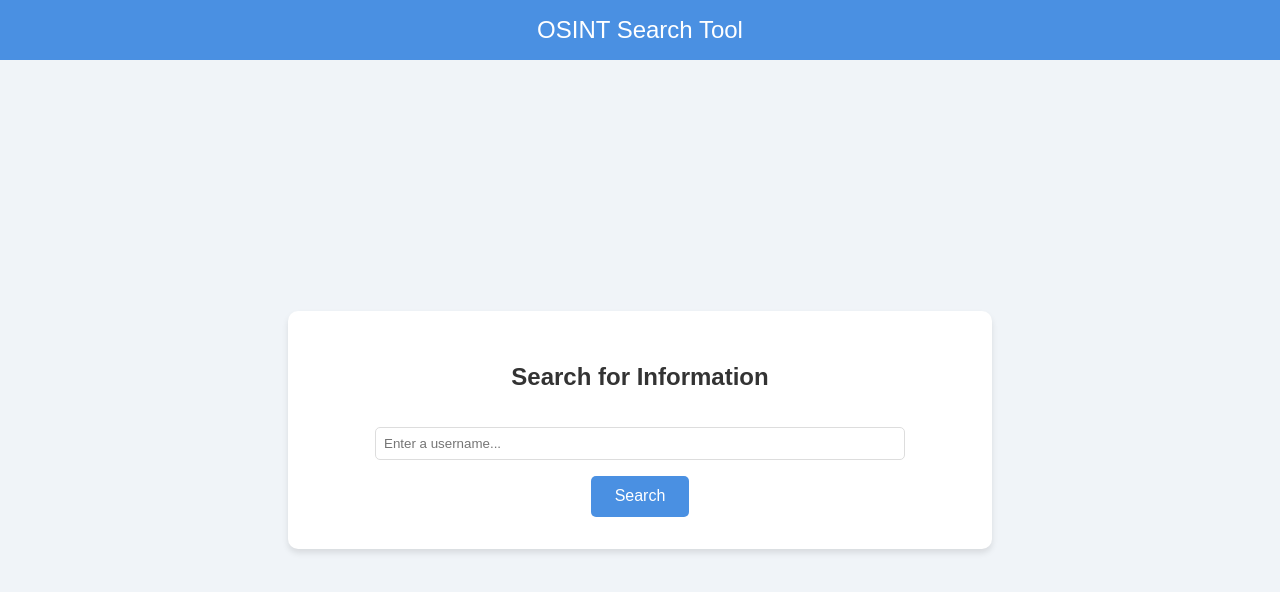
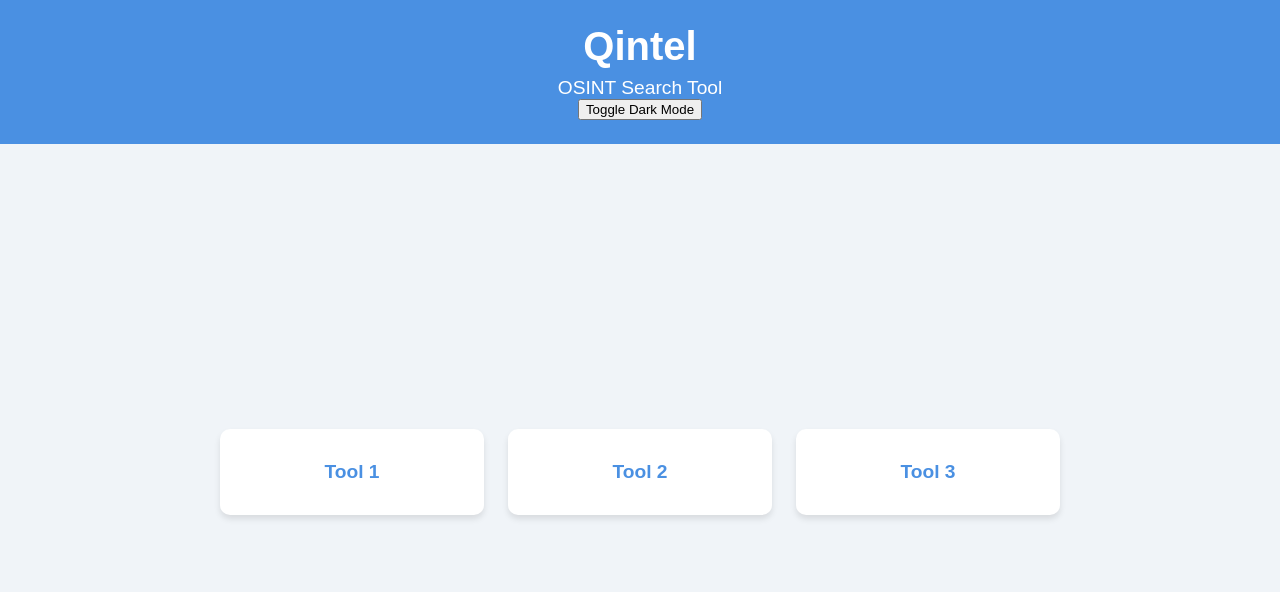
Before and after one commit to Gluszka13/hamed, a Flask app: page / in a window 1280 px wide. Shown: the top 592 px of the page. Run offline with Flask 3, Linux system fonts and the light colour scheme.

Commit message:
dark mode and subpages

```diff
--- a/server.py
+++ b/server.py
@@ -3,8 +3,12 @@ import subprocess
 
 app = Flask(__name__)
 
-@app.route('/', methods=['GET', 'POST'])
+@app.route("/")
 def home():
+    return render_template("index.html")
+
+@app.route("/tool1")
+def tool1():
     message = ""   # Komunikat po wpisaniu frazy
     results = ""   # Wyniki narzędzia OSINT
 
@@ -29,7 +33,18 @@ def home():
         else:
             message = "Please enter a search phrase."
 
-    return render_template('index.html', message=message, results=results)
+    return render_template("tool1.html")
+
+# Podstrona Tool 2
+@app.route("/tool2")
+def tool2():
+    return render_template("tool2.html")
+
+# Podstrona Tool 3
+@app.route("/tool3")
+def tool3():
+    return render_template("tool3.html")
+
 
 if __name__ == '__main__':
     app.run(host='0.0.0.0', port=8080)
--- /dev/null
+++ b/static/script.js
@@ -0,0 +1,22 @@
+document.addEventListener("DOMContentLoaded", () => {
+    const toggleButton = document.getElementById("dark-mode-toggle");
+    const body = document.body;
+
+    // Sprawdź, czy w localStorage zapisany jest tryb ciemny
+    const darkMode = localStorage.getItem("darkMode");
+    if (darkMode === "enabled") {
+        body.classList.add("dark-mode");
+    }
+
+    // Dodaj obsługę przycisku
+    toggleButton.addEventListener("click", () => {
+        body.classList.toggle("dark-mode");
+
+        // Zapisz preferencje użytkownika w localStorage
+        if (body.classList.contains("dark-mode")) {
+            localStorage.setItem("darkMode", "enabled");
+        } else {
+            localStorage.setItem("darkMode", "disabled");
+        }
+    });
+});
--- /dev/null
+++ b/static/style.css
@@ -0,0 +1,107 @@
+/* Ogólne style */
+body {
+    font-family: Arial, sans-serif;
+    margin: 0;
+    padding: 0;
+    display: flex;
+    flex-direction: column;
+    min-height: 100vh;
+    transition: background-color 0.3s, color 0.3s; /* Płynna zmiana między trybami */
+}
+
+/* Header */
+header {
+    text-align: center;
+    padding: 1.5rem;
+    background-color: #4a90e2;
+    color: white;
+    transition: background-color 0.3s, color 0.3s; /* Płynna zmiana między trybami */
+}
+
+h1 {
+    margin: 0;
+    font-size: 2.5rem;
+}
+
+p {
+    margin: 0.5rem 0 0;
+    font-size: 1.2rem;
+}
+
+/* Main */
+main {
+    flex: 1;
+    display: flex;
+    justify-content: center;
+    align-items: center;
+}
+
+/* Kafelki */
+.tile-container {
+    display: flex;
+    gap: 1.5rem;
+}
+
+.tile {
+    background-color: white;
+    padding: 2rem;
+    border-radius: 10px;
+    box-shadow: 0 4px 6px rgba(0, 0, 0, 0.1);
+    text-align: center;
+    transition: transform 0.2s, box-shadow 0.2s, background-color 0.3s, color 0.3s; /* Płynna zmiana między trybami */
+    width: 200px;
+}
+
+.tile:hover {
+    transform: translateY(-5px);
+    box-shadow: 0 6px 12px rgba(0, 0, 0, 0.2);
+}
+
+.tile a {
+    text-decoration: none;
+    color: #4a90e2;
+    font-size: 1.2rem;
+    font-weight: bold;
+    transition: color 0.3s; /* Płynna zmiana koloru linków */
+}
+
+/* Light mode (default) */
+body {
+    background-color: #f0f4f8;
+    color: #333;
+}
+
+header {
+    background-color: #4a90e2;
+    color: white;
+}
+
+.tile {
+    background-color: white;
+    color: #333;
+}
+
+.tile a {
+    color: #4a90e2;
+}
+
+/* Dark mode */
+body.dark-mode {
+    background-color: #2c2c2c;
+    color: #f0f4f8;
+}
+
+body.dark-mode header {
+    background-color: #1f1f1f;
+    color: #f0f4f8;
+}
+
+body.dark-mode .tile {
+    background-color: #333;
+    color: #f0f4f8;
+    box-shadow: 0 4px 6px rgba(255, 255, 255, 0.1); /* Lżejsze cienie w trybie ciemnym */
+}
+
+body.dark-mode .tile a {
+    color: #81d4fa; /* Jaśniejszy kolor linków w trybie ciemnym */
+}
--- a/templates/index.html
+++ b/templates/index.html
@@ -3,87 +3,28 @@
 <head>
     <meta charset="UTF-8">
     <meta name="viewport" content="width=device-width, initial-scale=1.0">
-    <title>OSINT Search Tool</title>
-    <style>
-        body {
-            font-family: Arial, sans-serif;
-            background-color: #f0f4f8;
-            margin: 0;
-            padding: 0;
-            display: flex;
-            flex-direction: column;
-            min-height: 100vh;
-            color: #333;
-        }
-        header {
-            background-color: #4a90e2;
-            color: white;
-            padding: 1rem;
-            text-align: center;
-            font-size: 1.5rem;
-        }
-        main {
-            flex: 1;
-            display: flex;
-            justify-content: center;
-            align-items: center;
-        }
-        .container {
-            background-color: white;
-            padding: 2rem;
-            border-radius: 10px;
-            box-shadow: 0 4px 6px rgba(0, 0, 0, 0.1);
-            text-align: center;
-            width: 50%;
-        }
-        input[type="text"] {
-            width: 80%;
-            padding: 0.5rem;
-            margin: 1rem 0;
-            border: 1px solid #ddd;
-            border-radius: 5px;
-        }
-        button {
-            background-color: #4a90e2;
-            color: white;
-            border: none;
-            padding: 0.7rem 1.5rem;
-            border-radius: 5px;
-            cursor: pointer;
-            font-size: 1rem;
-        }
-        button:hover {
-            background-color: #357ab8;
-        }
-        pre {
-            background-color: #e9f1fb;
-            padding: 1rem;
-            border-radius: 5px;
-            overflow-x: auto;
-            text-align: left;
-        }
-    </style>
+    <title>Qintel</title>
+    <link rel="stylesheet" href="{{ url_for('static', filename='style.css') }}">
 </head>
 <body>
     <header>
-        OSINT Search Tool
+        <h1>Qintel</h1>
+        <p>OSINT Search Tool</p>
+        <button id="dark-mode-toggle">Toggle Dark Mode</button>
     </header>
     <main>
-        <div class="container">
-            <h2>Search for Information</h2>
-            <form method="POST">
-                <input type="text" name="text_input" placeholder="Enter a username..." required>
-                <br>
-                <button type="submit">Search</button>
-            </form>
-            {% if message %}
-                <p><strong>{{ message }}</strong></p>
-            {% endif %}
-            {% if results %}
-                <h3>Results:</h3>
-                <pre>{{ results }}</pre>
-            {% endif %}
+        <div class="tile-container">
+            <div class="tile">
+                <a href="/tool1">Tool 1</a>
+            </div>
+            <div class="tile">
+                <a href="/tool2">Tool 2</a>
+            </div>
+            <div class="tile">
+                <a href="/tool3">Tool 3</a>
+            </div>
         </div>
     </main>
+    <script src="{{ url_for('static', filename='script.js') }}"></script>
 </body>
 </html>
```
Also changed, not shown: templates/tool1.html (added, +89 -0 lines), templates/tool2.html (added, +17 -0 lines), templates/tool3.html (added, +17 -0 lines).
